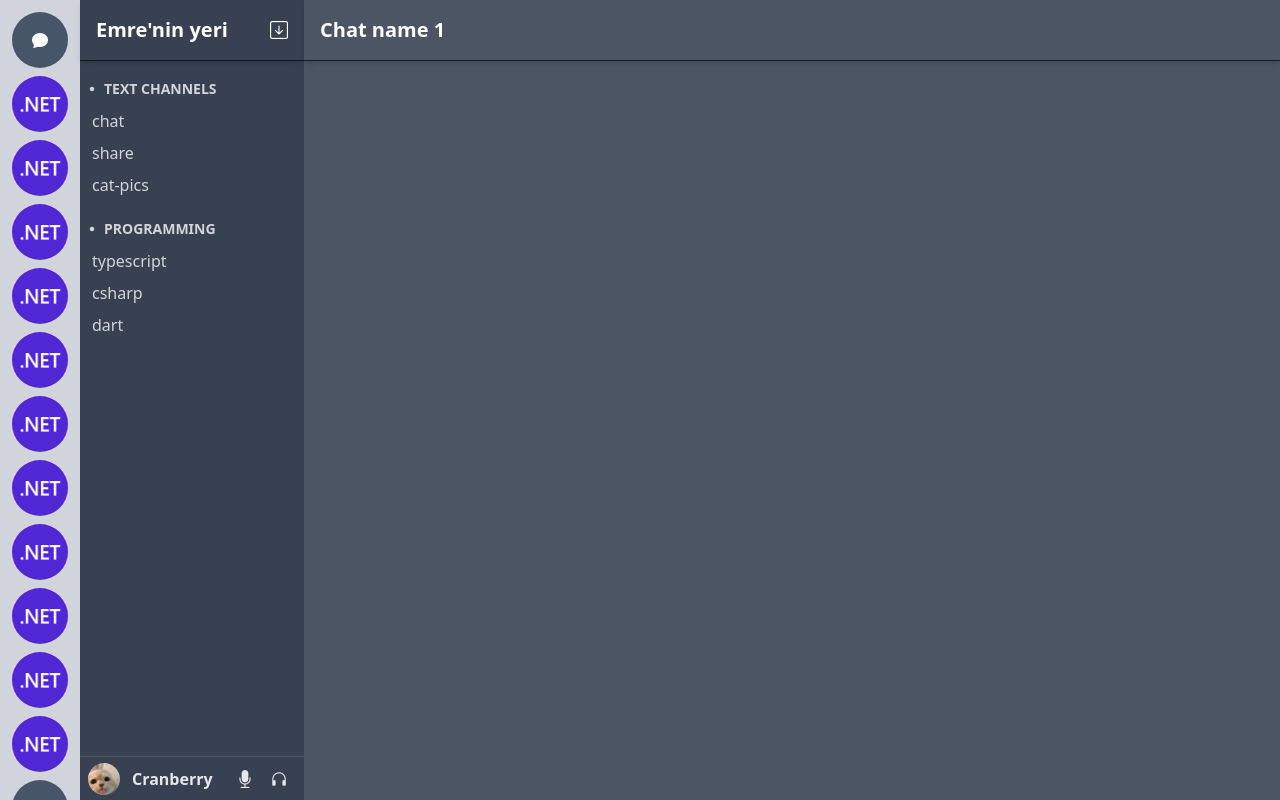
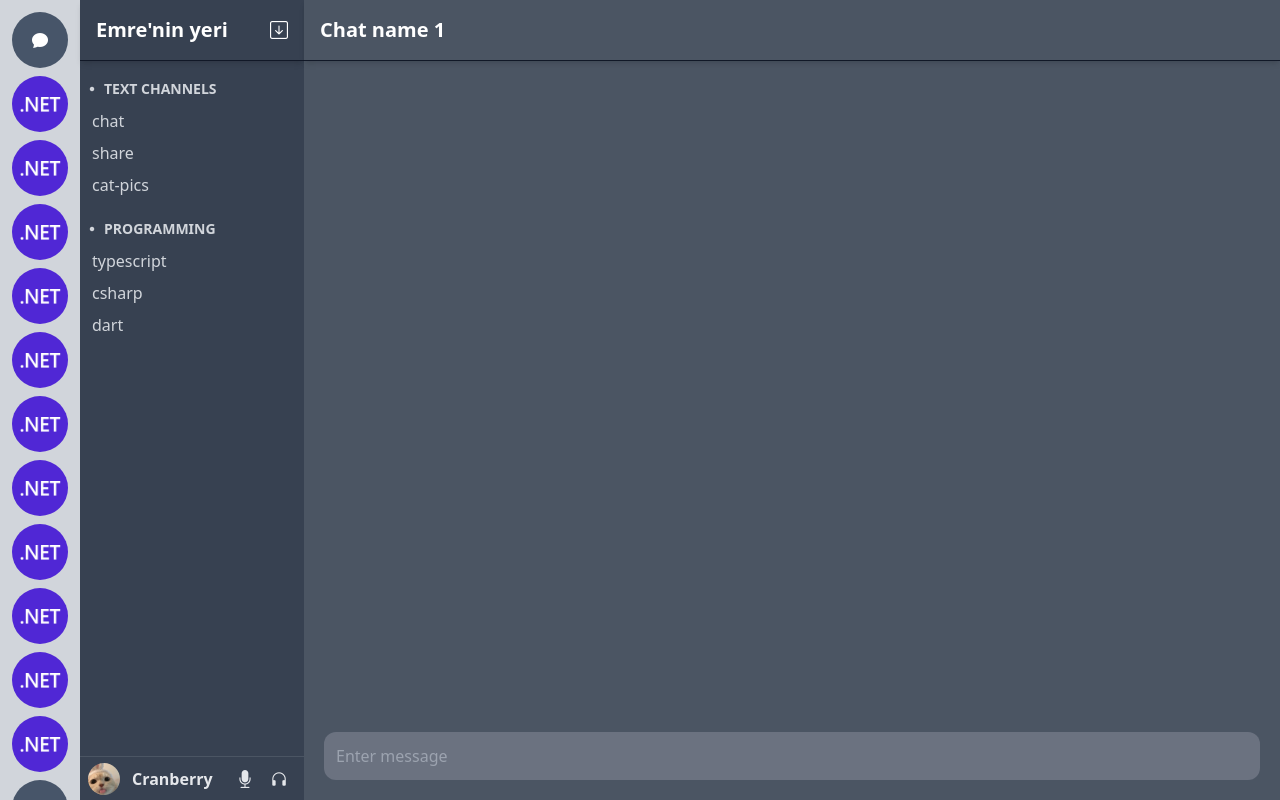
Before and after one commit to EmreAka/discord-clone-frontend, an Angular app: page /channels/1 in a window 1280 px wide. Built offline with nearby package versions, Linux system fonts and the light colour scheme.

Commit message:
text box

```diff
--- /dev/null
+++ b/src/app/shared/components/text-box/text-box.component.html
@@ -0,0 +1,3 @@
+<div class="p-2">
+    <input placeholder="Enter message" class="w-full p-1 bg-transparent outline-none text-gray-200"/>
+</div>
--- a/src/app/views/server-view/server-view.component.html
+++ b/src/app/views/server-view/server-view.component.html
@@ -1,4 +1,4 @@
-<div class="flex">
+<div class="flex ">
     <div class="w-56 h-screen bg-gray-700 flex justify-between flex-col">
         <div>
             <app-server-header></app-server-header>
@@ -6,7 +6,12 @@
         </div>
         <app-user-info-bar></app-user-info-bar>
     </div>
-    <div class="bg-gray-600 grow">
-        <app-chat-header [chatId]="chatId"></app-chat-header>
+    <div class="bg-gray-600 grow flex flex-col justify-between">
+        <div>
+            <app-chat-header [chatId]="chatId"></app-chat-header>
+        </div>
+        <div class="bg-gray-500 m-5 rounded-xl">
+            <app-text-box></app-text-box>
+        </div>
     </div>
 </div>
```
Also changed, not shown: src/app/shared/components/text-box/text-box.component.ts (added, +10 -0 lines), src/app/shared/shared.module.ts (+5 -2 lines), src/app/shared/components/text-box/text-box.component.scss (added), 1 other file (tests, documents, lock files or other folders).
